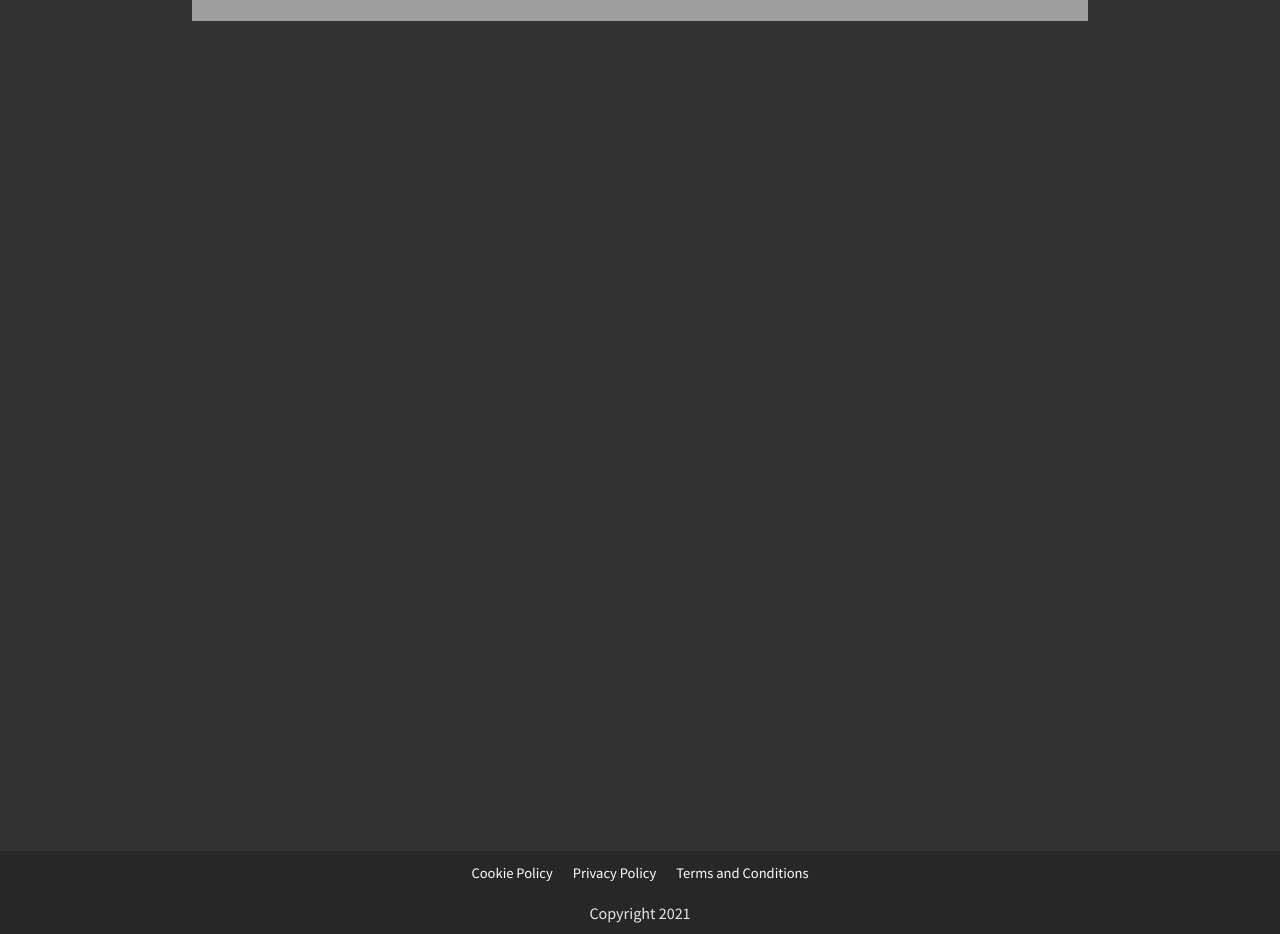
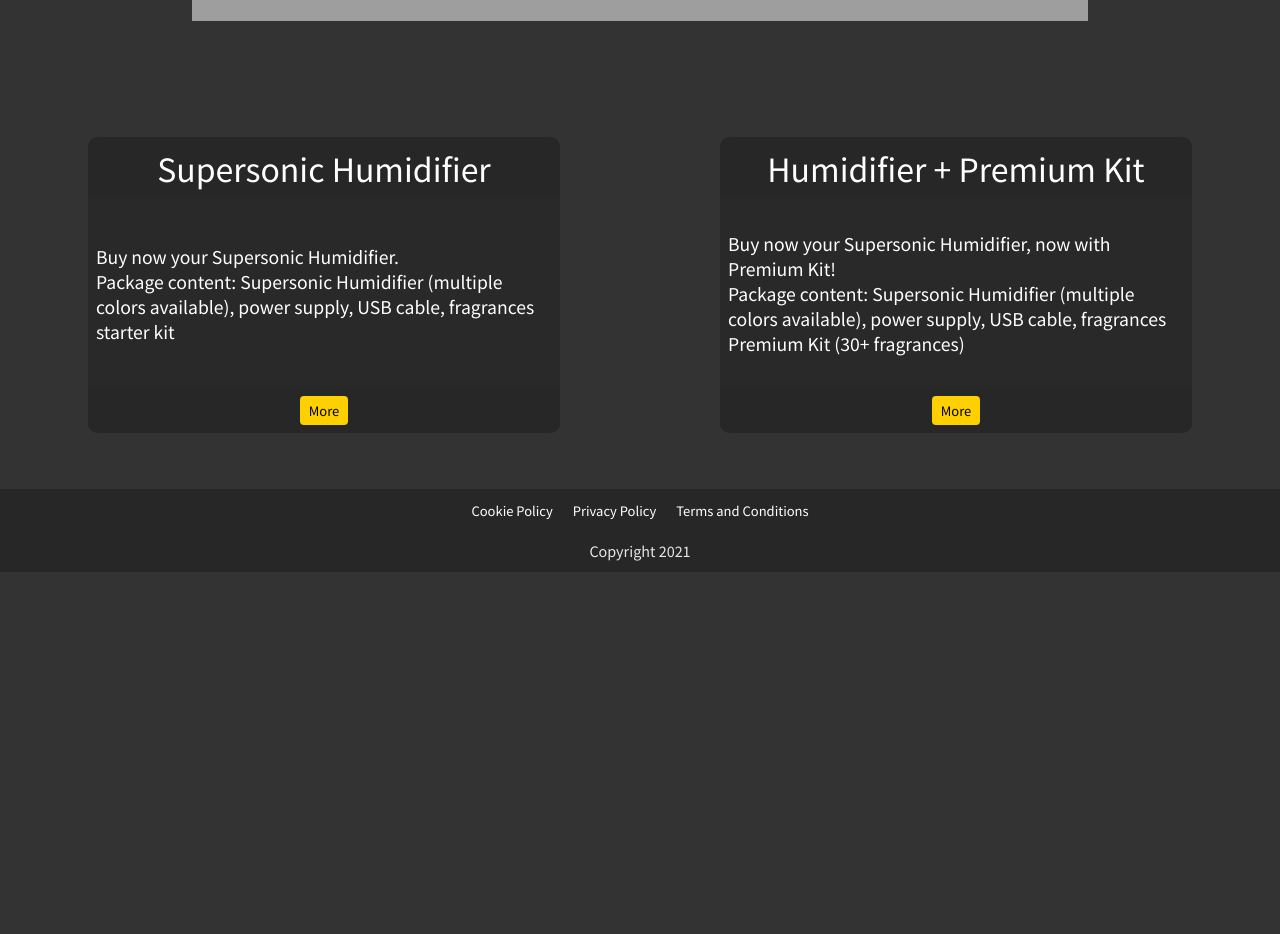
Before and after one commit to Samuele458/fcc-projects, a plain HTML site: page responsive-web-design/product-landing-page/index.html in a window 1280 px wide. Shown: the part 1120-2054 px from the top of the page. After the commit the page ends 1692 px from the top, so only its background shows below. Drawn offline with Linux system fonts and the light colour scheme; grey boxes are pictures that could not be loaded.

Commit message:
Update index.html

```diff
--- a/responsive-web-design/product-landing-page/index.html
+++ b/responsive-web-design/product-landing-page/index.html
@@ -18,6 +18,7 @@
         font-family: "Noto Sans JP";
         font-size: 13px;
         background-color: rgb(51, 51, 51);
+        color: white;
       }
 
       header {
@@ -28,12 +29,13 @@
         display: flex;
         justify-content: space-around;
         background-color: rgb(39, 39, 39);
+        z-index: 1;
       }
 
-      #navbar {
+      #nav-bar {
       }
 
-      #navbar > ul {
+      #nav-bar > ul {
         width: 35vw;
         display: flex;
         align-items: stretch;
@@ -41,13 +43,13 @@
         height: 100%;
       }
 
-      #navbar > ul > li {
+      #nav-bar > ul > li {
         display: inline;
         padding: 7px;
         text-align: center;
       }
 
-      #navbar > ul > li:hover {
+      #nav-bar > ul > li:hover {
         background-color: rgb(114, 114, 114);
       }
 
@@ -130,6 +132,7 @@
         bottom: 0;
         left: 0;
         padding: 0.1rem;
+        margin-top: 3rem;
       }
 
       footer > ul {
@@ -162,6 +165,7 @@
       }
 
       .yt-video-box {
+        z-index: 0;
         position: relative;
         overflow: hidden;
         width: 100%;
@@ -179,6 +183,55 @@
         margin: auto;
       }
 
+      .card-group {
+        display: flex;
+        justify-content: space-around;
+        padding: 0.5rem;
+      }
+
+      .card {
+        width: 100%;
+        margin-left: 80px;
+        margin-right: 80px;
+        background-color: rgb(41, 41, 41);
+        border-radius: 10px 10px 10px 10px;
+        color: white;
+        display: flex;
+        flex-direction: column;
+        justify-content: space-between;
+      }
+
+      .card-header {
+        background-color: rgb(39, 39, 39);
+        padding: 0.5rem;
+        border-radius: 10px 10px 0px 0px;
+        text-align: center;
+        font-size: 2rem;
+      }
+
+      .card-body {
+        padding: 2rem 0.5rem 2rem 0.5rem;
+        font-size: 1.1rem;
+      }
+
+      .card-footer {
+        background-color: rgb(39, 39, 39);
+        padding: 0.5rem;
+        border-radius: 0px 0px 10px 10px;
+      }
+
+      .button {
+        display: block;
+        background-color: rgb(255, 208, 0);
+        border-radius: 4px;
+        padding: 5px;
+        width: 3rem;
+        margin: auto;
+        text-decoration: none;
+        color: black;
+        text-align: center;
+      }
+
       @media (max-width: 576px) {
         header {
           flex-direction: column;
@@ -188,7 +241,7 @@
           align-content: center;
         }
 
-        #navbar > ul {
+        #nav-bar > ul {
           flex-direction: column;
         }
 
@@ -208,12 +261,25 @@
           margin-top: 0px;
         }
 
-        #navbar > ul > li {
+        #nav-bar > ul > li {
           padding: 2px;
         }
 
         main {
           margin-top: 10rem;
+        }
+
+        .card-group {
+          flex-direction: column;
+        }
+
+        .card {
+          width: 100%;
+          margin-top: 15px;
+          margin-bottom: 15px;
+          margin-left: 0px;
+          margin-right: 0px;
+          border-radius: 10px 10px 10px 10px;
         }
       }
     </style>
@@ -225,17 +291,17 @@
     ></script>
     <header id="header">
       <img src="img/logo.png" alt="" id="header-img" />
-      <nav id="navbar">
+      <nav id="nav-bar">
         <ul>
-          <li><a href="" class="nav-link">Home</a></li>
-          <li><a href="" class="nav-link">Contact</a></li>
-          <li><a href="" class="nav-link">Blog</a></li>
+          <li><a href="#form" class="nav-link">Form</a></li>
+          <li><a href="#video" class="nav-link">Video</a></li>
+          <li><a href="#products" class="nav-link">Products</a></li>
         </ul>
       </nav>
     </header>
     <main>
-      <div class="container" id="show-product">
-        <form id="form">
+      <div class="container" id="show-product" name="form">
+        <form action="https://www.freecodecamp.com/email-submit" id="form">
           <h1><i class="fas fa-tint"></i> Ultrasonic Humidifier</h1>
           <label for="email"
             >Enter your email, in order to get discounts and news:</label
@@ -256,16 +322,43 @@
           alt="Ultrasonic Humidifier"
         />
       </div>
-      <div class="yt-video-box">
+
+      <section class="yt-video-box" name="video">
         <iframe
+          id="video"
           class="yt-video"
           src="https://www.youtube.com/embed/xIlGlUX9xrs"
           frameborder="0"
           allow="accelerometer; autoplay; clipboard-write; encrypted-media; gyroscope; picture-in-picture"
           allowfullscreen
         ></iframe>
+      </section>
+
+      <div class="card-group">
+        <div class="card">
+          <div class="card-header">Supersonic Humidifier</div>
+          <div class="card-body">
+            <p>Buy now your Supersonic Humidifier.</p>
+            <p>
+              Package content: Supersonic Humidifier (multiple colors
+              available), power supply, USB cable, fragrances starter kit
+            </p>
+          </div>
+          <div class="card-footer"><a href="#" class="button">More</a></div>
+        </div>
+        <div class="card">
+          <div class="card-header">Humidifier + Premium Kit</div>
+          <div class="card-body">
+            <p>Buy now your Supersonic Humidifier, now with Premium Kit!</p>
+            <p>
+              Package content: Supersonic Humidifier (multiple colors
+              available), power supply, USB cable, fragrances Premium Kit (30+
+              fragrances)
+            </p>
+          </div>
+          <div class="card-footer"><a href="#" class="button">More</a></div>
+        </div>
       </div>
-      <br /><br /><br /><br /><br /><br /><br /><br /><br /><br /><br /><br /><br /><br /><br /><br /><br /><br /><br /><br /><br /><br /><br /><br /><br /><br /><br /><br /><br /><br /><br /><br /><br /><br /><br /><br /><br /><br />
     </main>
     <footer>
       <ul>
```
